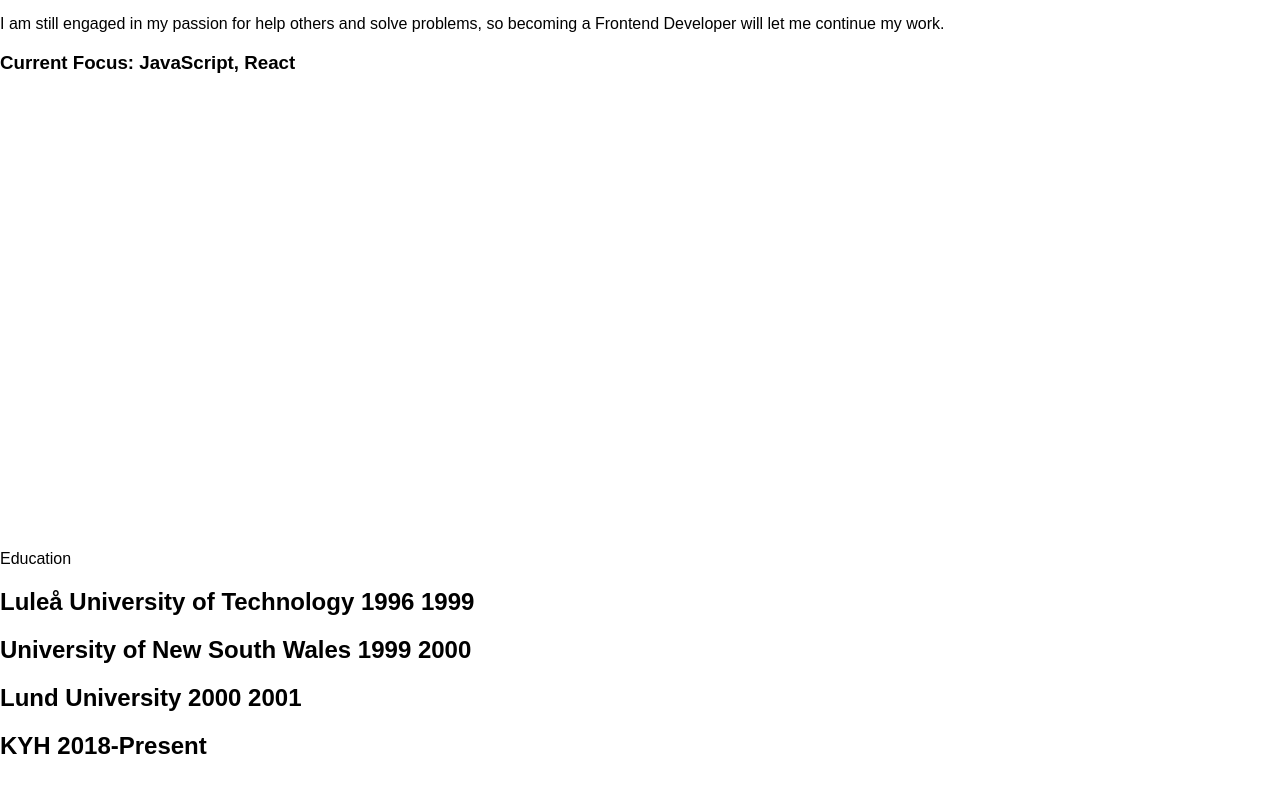
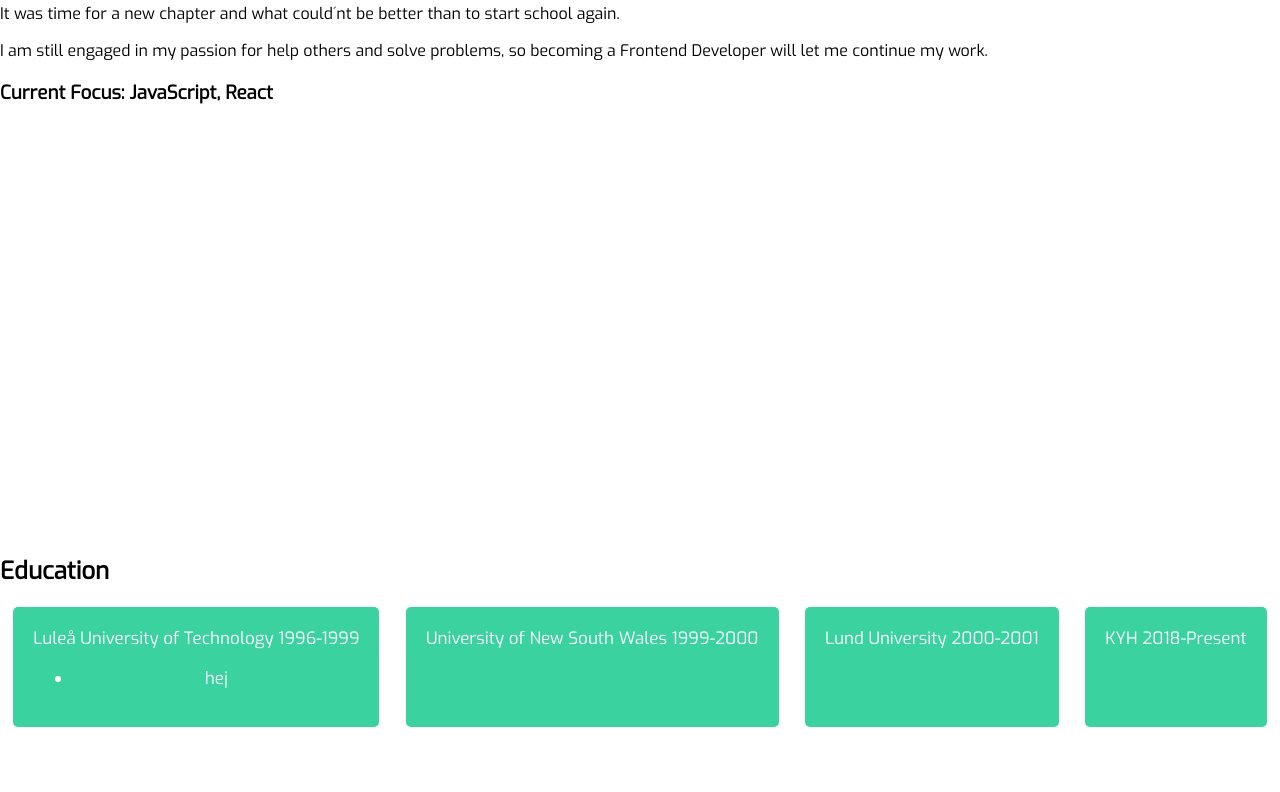
Before and after one commit to Wilma54/portfolio-react, a React (Create React App) app: page / in a window 1280 px wide. Shown: the part 1582-2374 px from the top of the page. Built offline with nearby package versions, Linux system fonts and the light colour scheme.

Commit message:
Added flexbox

```diff
--- a/public/index.html
+++ b/public/index.html
@@ -22,6 +22,7 @@
       work correctly both with client-side routing and a non-root public URL.
       Learn how to configure a non-root public URL by running `npm run build`.
     -->
+    <link href="https://fonts.googleapis.com/css?family=Exo" rel="stylesheet">
     <title>Susanne Pettersson</title>
   </head>
   <body>
--- /dev/null
+++ b/src/components/Education/Education.css
@@ -0,0 +1,15 @@
+.wrapper {
+	display: flex;
+	justify-content: space-around;
+	flex-wrap: wrap;
+  }
+
+  .box {
+	background-color: #3AD29F;
+	color: #fff;
+	border-radius: 5px;
+	box-shadow: 3px;
+	padding: 20px;
+	font-size: 17px;
+	text-align: center;
+  }
--- a/src/components/Education/Education.js
+++ b/src/components/Education/Education.js
@@ -1,16 +1,22 @@
 import React from 'react';
 import { Element } from "react-scroll";
+import './Education.css';
 
 
 const Education = () => (
    <Element name ="Education">
 <section>
-<p>Education</p>
-
-<h1>Luleå University of Technology 1996 1999</h1>
-<h1>University of New South Wales 1999 2000</h1>
-<h1>Lund University 2000 2001</h1>
-<h1>KYH 2018-Present</h1>
+<h1>Education</h1>
+<div className="wrapper">
+  <div className="box a">Luleå University of Technology 1996-1999
+  <ul>
+      <li>hej</li>
+  </ul>
+  </div>
+  <div class="box b">University of New South Wales 1999-2000</div>
+  <div class="box c">Lund University 2000-2001</div>
+  <div class="box d">KYH 2018-Present</div>
+</div>
 </section>
 </Element>
 );
--- a/src/components/Navbar/Navbar.js
+++ b/src/components/Navbar/Navbar.js
@@ -1,5 +1,5 @@
 import React from 'react';
-import SidebarToggle from '../Sidebar/SidebarToggle';
+import SidebarToggle from '../SidebarToggle/SidebarToggle';
 import { Link } from 'react-scroll';
 import './Navbar.css'
 
--- a/src/components/Skills/Skills.js
+++ b/src/components/Skills/Skills.js
@@ -1,9 +1,6 @@
 import React from 'react';
 import { Element } from 'react-scroll';
 import AboutMe from '../Aboutme/AboutMe';
-
-
-
 
 const Skills= () => (
     <Element name="Skills">
@@ -15,6 +12,4 @@ const Skills= () => (
     </Element>
 )
 
-
-
 export default Skills;
--- a/src/index.css
+++ b/src/index.css
@@ -5,7 +5,7 @@ html {
 body {
   margin: 0;
   padding: 0;
-  font-family: sans-serif;
+  font-family: 'Exo', sans-serif;
   height:100%;
 }
 
```
Also changed, not shown: src/components/SidebarToggle/SidebarToggle.css (renamed from src/components/Sidebar/SidebarToggle.css), src/components/SidebarToggle/SidebarToggle.js (renamed from src/components/Sidebar/SidebarToggle.js).
